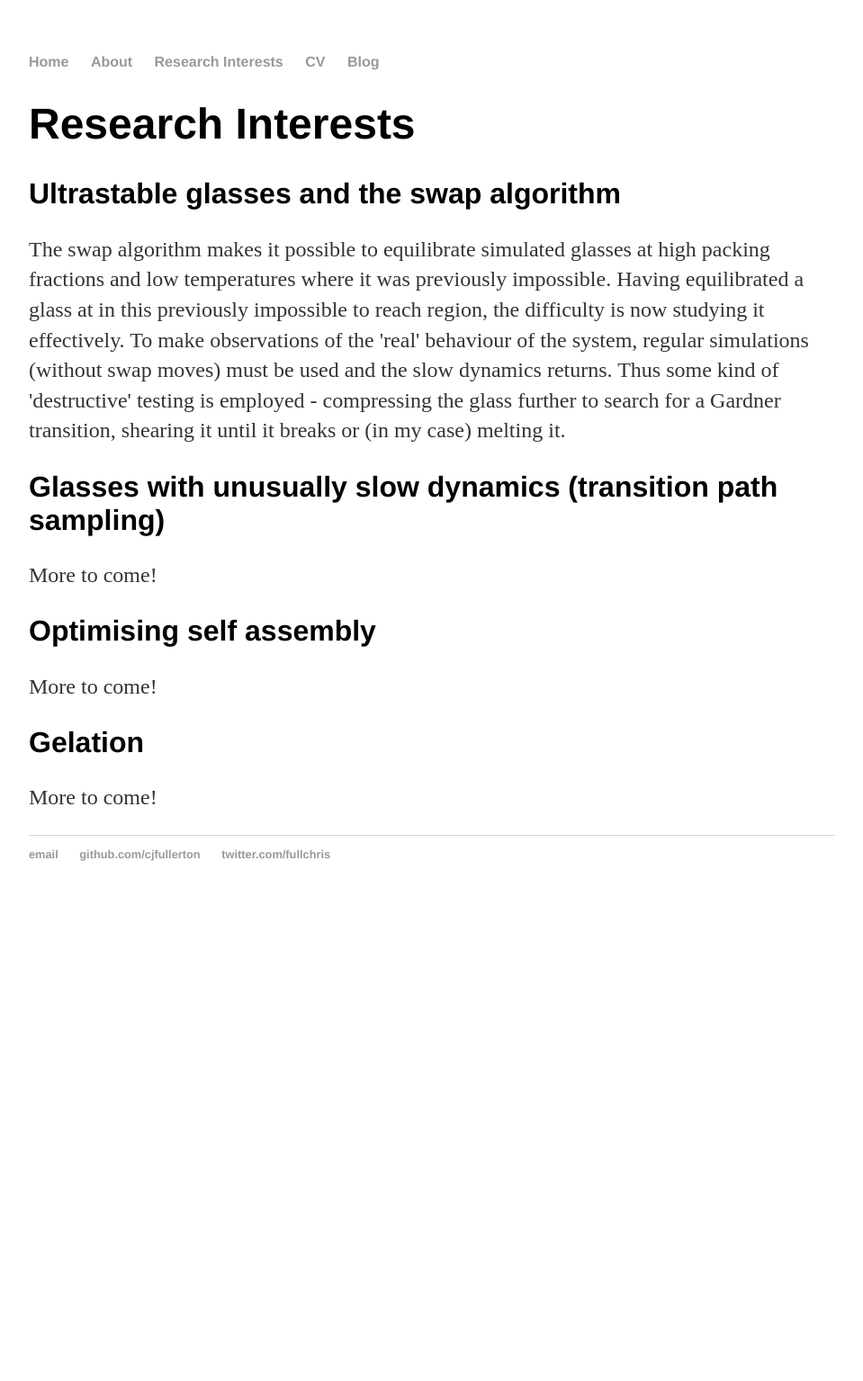
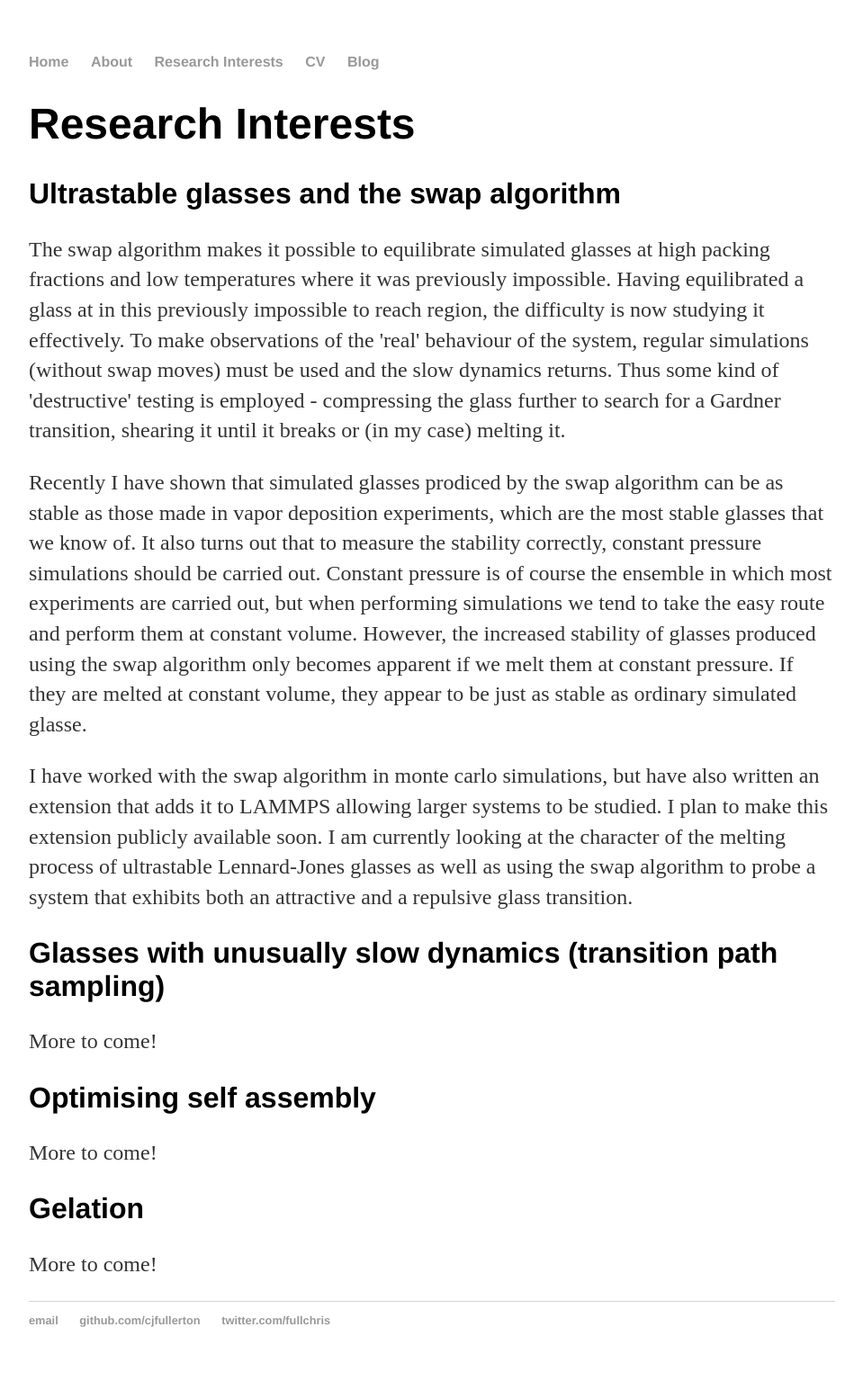
Before and after one commit to cjfullerton/cjfullerton.github.io, a Jekyll site: the page built from researchinterests/index.html, in a window 1280 px wide. Shown: the whole page at 90% size, without its empty margins (160-1119 px from the left). Built offline with Jekyll 4.4.1, drawn with Linux system fonts in a browser that asks for light colours; before the commit the page ends 1017 px from its top, so only the background shows below that.

Commit message:
Adding to research interests

```diff
--- a/researchinterests/index.html
+++ b/researchinterests/index.html
@@ -9,6 +9,14 @@ title: Christopher J. Fullerton
 	impossible. Having equilibrated a glass at in this previously impossible to reach region, the difficulty is now studying it effectively. To make observations
 	of the 'real' behaviour of the system, regular simulations (without swap moves) must be used and the slow dynamics returns. Thus some kind of 'destructive'
 	testing is employed - compressing the glass further to search for a Gardner transition, shearing it until it breaks or (in my case) melting it.</p>
+	<p>Recently I have shown that simulated glasses prodiced by the swap algorithm can be as stable as those made in vapor deposition experiments, which are the
+	most stable glasses that we know of. It also turns out that to measure the stability correctly, constant pressure simulations should be carried out. Constant
+	pressure is of course the ensemble in which most experiments are carried out, but when performing simulations we tend to take the easy route and perform them
+	at constant volume. However, the increased stability of glasses produced using the swap algorithm only becomes apparent if we melt them at constant pressure.
+	If they are melted at constant volume, they appear to be just as stable as ordinary simulated glasse.</p>
+	<p>I have worked with the swap algorithm in monte carlo simulations, but have also written an extension that adds it to LAMMPS allowing larger systems to be
+	studied. I plan to make this extension publicly available soon. I am currently looking at the character of the melting process of ultrastable Lennard-Jones
+	glasses as well as using the swap algorithm to probe a system that exhibits both an attractive and a repulsive glass transition.</p>
 	<h2>Glasses with unusually slow dynamics (transition path sampling)</h2>
 	<p>More to come!</p>
 	<h2>Optimising self assembly</h2>
```
